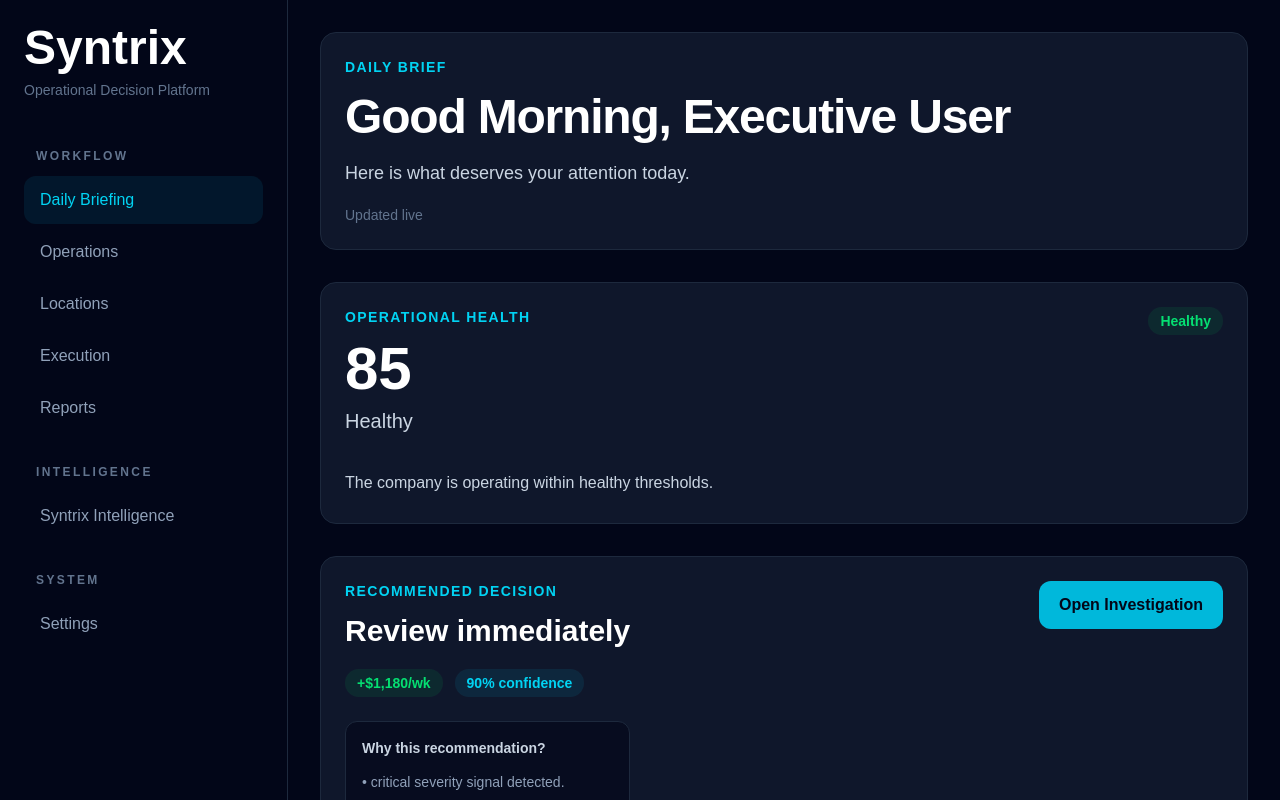
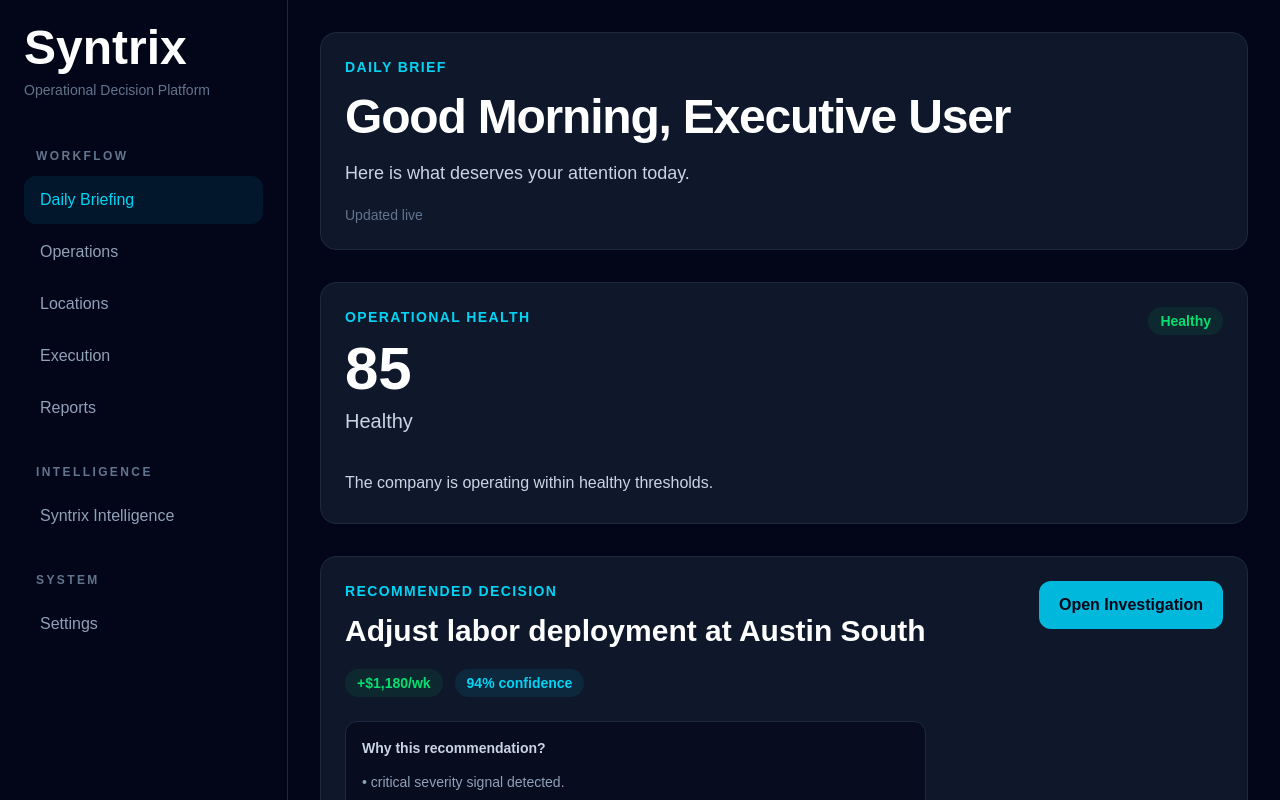
Before and after one commit to SyntrixAI/syntrix-ops, a Next.js app: page / in a window 1280 px wide. Shown: the top 800 px of the page. Built offline with nearby package versions, Linux system fonts and the light colour scheme.

Commit message:
Align daily brief decision with recommendation intelligence

```diff
--- a/src/app/page.js
+++ b/src/app/page.js
@@ -22,6 +22,8 @@ export default function Home() {
     executionQueue,
   } = brief;
 
+  const topExecutionItem = executionQueue[0];
+
   return (
     <AppLayout>
       <WorkspacePage>
@@ -36,9 +38,13 @@ export default function Home() {
 
         {topDecision && (
           <DecisionBanner
-            decision={topDecision.primaryAction}
-            impact={`+$${topDecision.estimatedImpact.toLocaleString()}/wk`}
-            confidence={`${topDecision.confidence ?? 90}% confidence`}
+            decision={topExecutionItem?.title ?? topDecision.primaryAction}
+            impact={`+$${(
+              topExecutionItem?.businessImpact?.weeklyRecovery ??
+              topDecision.estimatedImpact ??
+              0
+            ).toLocaleString()}/wk`}
+            confidence={`${topExecutionItem?.confidence ?? topDecision.confidence ?? 90}% confidence`}
             rationale={topDecision.rationale}
             actionLabel="Open Investigation"
           />
```
